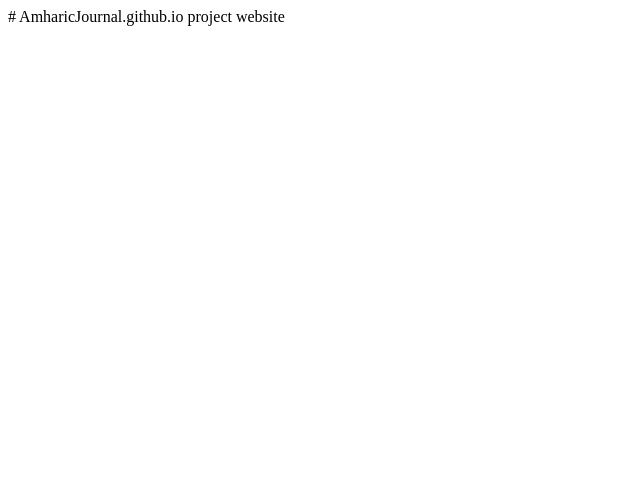
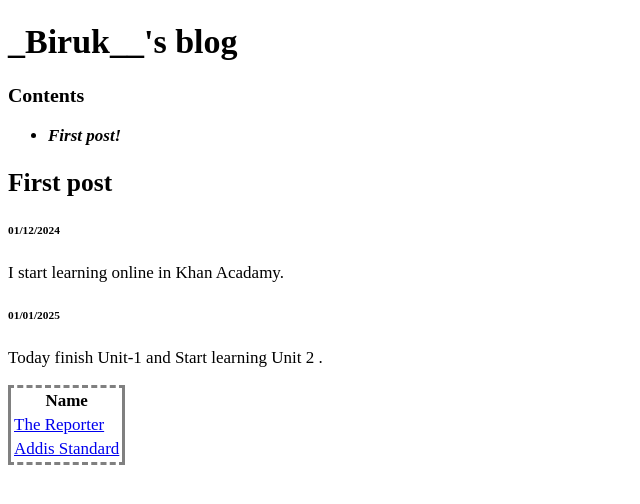
Before and after one commit to BackToMe-536/AmharicJournal.github.io, a plain HTML site: page index.html in a window 1280 px wide. Shown: the whole page, without its empty margins (0-640 px from the left). Drawn offline with Linux system fonts and the light colour scheme.

Commit message:
AmharicJournal.github.io

```diff
--- a/index.html
+++ b/index.html
@@ -1,2 +1,55 @@
-# AmharicJournal.github.io
-project website
+
+<!DOCTYPE html>
+<html>
+    <head>
+        <meta charset="utf-8">
+        <title>Project: Blog</title>
+        <style>
+        body{
+            font-size:17px;
+
+        }
+            table{
+                border-style:dashed solid;
+
+            }
+            P{
+                font-family:Serif;
+
+            }
+            li{
+                font-style:italic;
+                font-weight:bold;
+            }
+
+        </style>
+    </head>
+    <body>
+
+        <h1>_Biruk__'s blog</h1>
+
+        <h3>Contents</h3>
+        <ul>
+            <li>First post!</li>
+        </ul>
+
+        <h2>First post</h2>
+        <h6>01/12/2024</h6>
+
+        <p>I start learning online in Khan Acadamy.</p>
+      <h6>01/01/2025</h6>
+
+        <p>Today finish Unit-1 and Start  learning Unit 2  .</p>
+      <table>
+      <tr><th>Name</th>
+      </tr>
+       <tr><td><a href="https://thereportermagazines.com/">The Reporter</a></td>
+
+       </tr>
+
+       <tr><td><a href="https://addisstandard.com/category/ethiopian-journalists/">Addis Standard</a></td>
+
+       </tr>
+      </table>
+    </body>
+</html>
```
